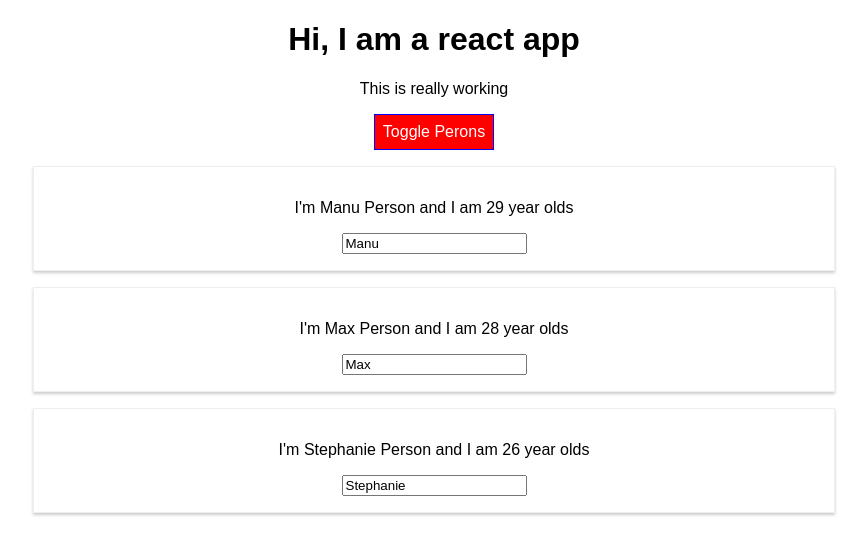
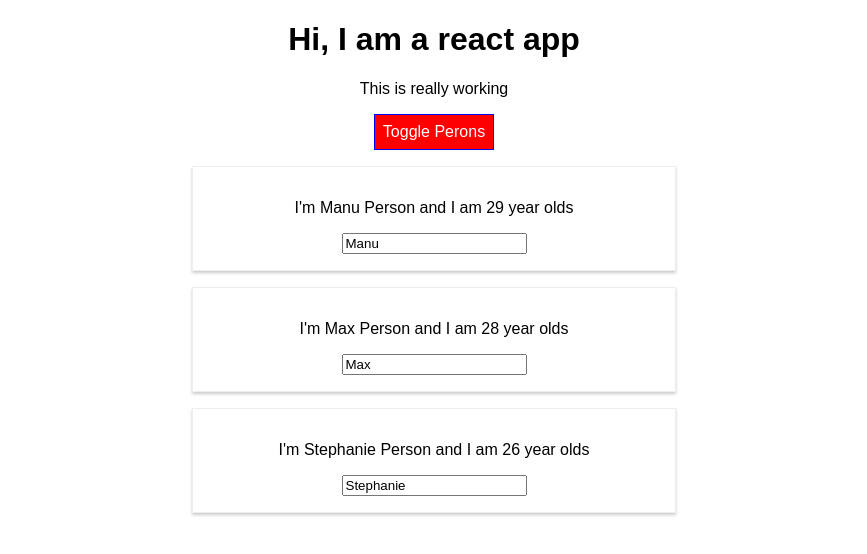
Before and after one commit to zahidmak/react-complete-guide, a React (Create React App) app: page / in a window 1280 px wide. Both pictures are taken after a click on the button "Toggle Perons". Shown: the top 554 px of the page, without its empty margins (206-1073 px from the left). Built offline with nearby package versions, Linux system fonts and the light colour scheme.

Commit message:
Using styled-components library to add css inside ` which then gets applied to compoentn

```diff
--- a/package.json
+++ b/package.json
@@ -3,7 +3,6 @@
   "version": "0.1.0",
   "private": true,
   "dependencies": {
-    "radium": "^0.26.1",
     "react": "^17.0.1",
     "react-dom": "^17.0.1",
     "react-scripts": "1.1.5",
--- a/src/App.js
+++ b/src/App.js
@@ -1,8 +1,6 @@
 import React, { Component } from 'react';
 import './App.css';
-import Radium, {StyleRoot} from 'radium';
 import Person from './Person/Person';
-
 
 class App extends Component {
   state = {
@@ -52,11 +50,7 @@
       font: 'inherit',
       border: '1px solid blue',
       padding: '8px',
-      cursor: 'pointer',
-      ':hover':{
-        backgroundColor:'lightgreen',
-        color: 'black'
-      }
+      cursor: 'pointer'
     };
 
     let persons = null;
@@ -76,10 +70,6 @@
         </div>
       );
       style.backgroundColor =  'red';
-      style[':hover'] = {
-        backgroundColor:'lightred',
-        color:'black'
-      }
     }
 
     const classes = [];
@@ -91,16 +81,14 @@
     }
 
     return (
-      <StyleRoot>
       <div className="App">
         <h1>Hi, I am a react app</h1>
         <p className={classes.join(' ')}>This is really working</p>
         <button style={style} onClick={this.togglerPersonsHandler}>Toggle Perons</button>
         {persons}
       </div>
-      </StyleRoot>
     );
   }
 }
 
-export default Radium(App);
+export default App;
--- a/src/Person/Person.js
+++ b/src/Person/Person.js
@@ -1,22 +1,28 @@
 import React from 'react';
-import Radium from 'radium';
-import "./Person.css";
+import styled from 'styled-components';
 
+//import "./Person.css";
+const StyleDiv = styled.div`width: 60%;
+margin: 16px auto;
+border:1px solid #eee;
+box-shadow : 0 2px 3px #ccc;
+padding: 16px;
+text-align: center;
+}
+@media (min-width:500px){
+    width:450px;
+}
+`;
 const person = (props) => {
-    const style={
-        '@media(min-width:500px)':{
-            width:'450px'
-        }
-    }
 
    return (
 
-    <div className="Person">
+    <StyleDiv>
         <p onClick={props.click}>I'm {props.name} Person and I am {props.age} year olds</p>
         <p>{props.children}</p>
         <input type="text" onChange={props.changed} value={props.name}/>
-    </div>
+    </StyleDiv>
 
     );
 }
-export default Radium(person);
+export default person;
```
Also changed, not shown: 1 other file (tests, documents, lock files or other folders).
